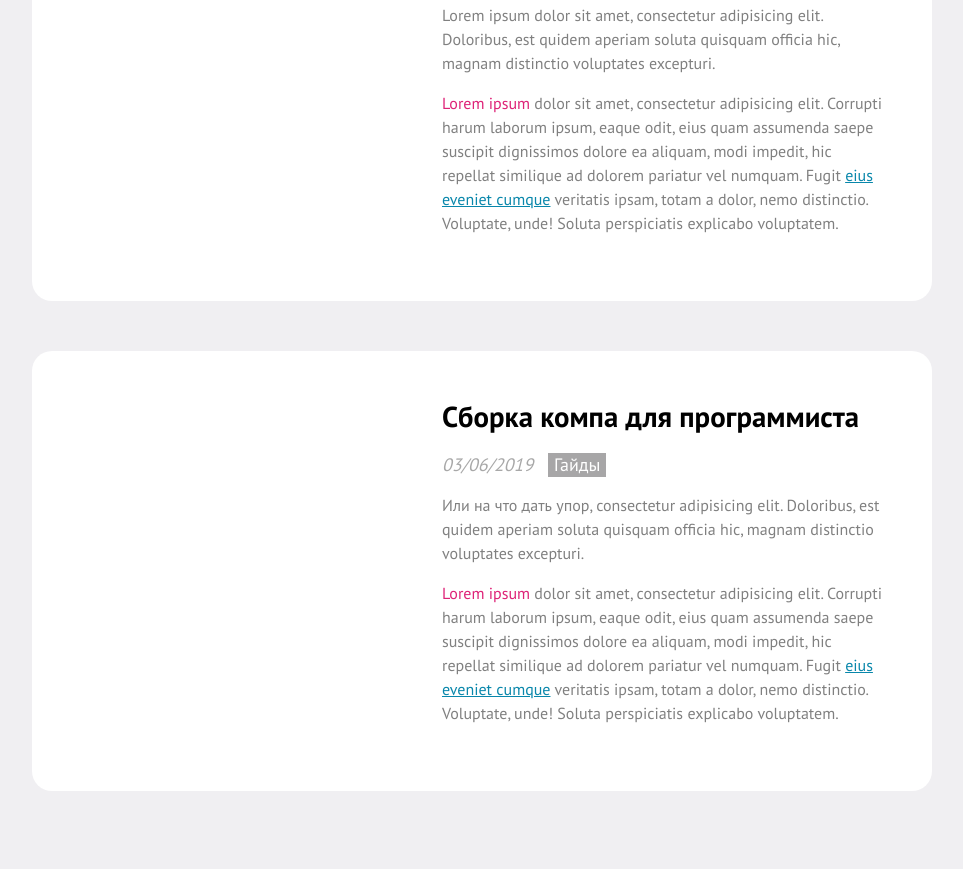
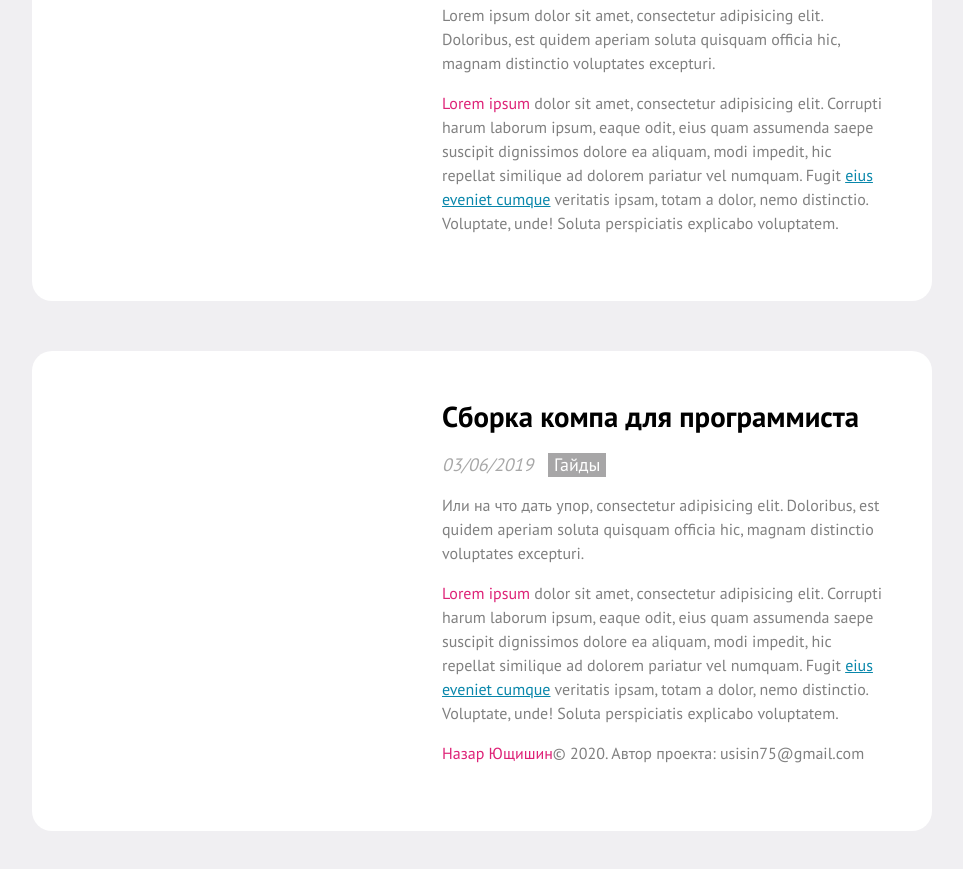
Before and after one commit to Nazar041/github-for--Web-Development, a plain HTML site: page index.html in a window 1280 px wide. Shown: the part 411-1280 px from the top of the page, without its empty margins (158-1121 px from the left). Before the commit the page ends 1252 px from the top, so only its background shows below. Drawn offline with Linux system fonts and the light colour scheme.

Commit message:
the first web_page
the first web_page

```diff
--- a/index.html
+++ b/index.html
@@ -54,6 +54,7 @@
 
                     <p><span class="highlighted">Lorem ipsum</span> dolor sit amet, consectetur adipisicing elit. Corrupti harum laborum ipsum, eaque odit, eius quam assumenda saepe suscipit dignissimos dolore ea aliquam, modi impedit, hic repellat similique ad dolorem pariatur vel numquam. Fugit <a href="https://example.com">eius eveniet cumque</a> veritatis ipsam, totam a dolor, nemo distinctio. Voluptate, unde! Soluta perspiciatis explicabo voluptatem.</p>
                 </div>
+                <p><span class="highlighted">Назар Ющишин</span>© 2020. Автор проекта: usisin75@gmail.com</p>
 			</div>
 	</article>
 
```
